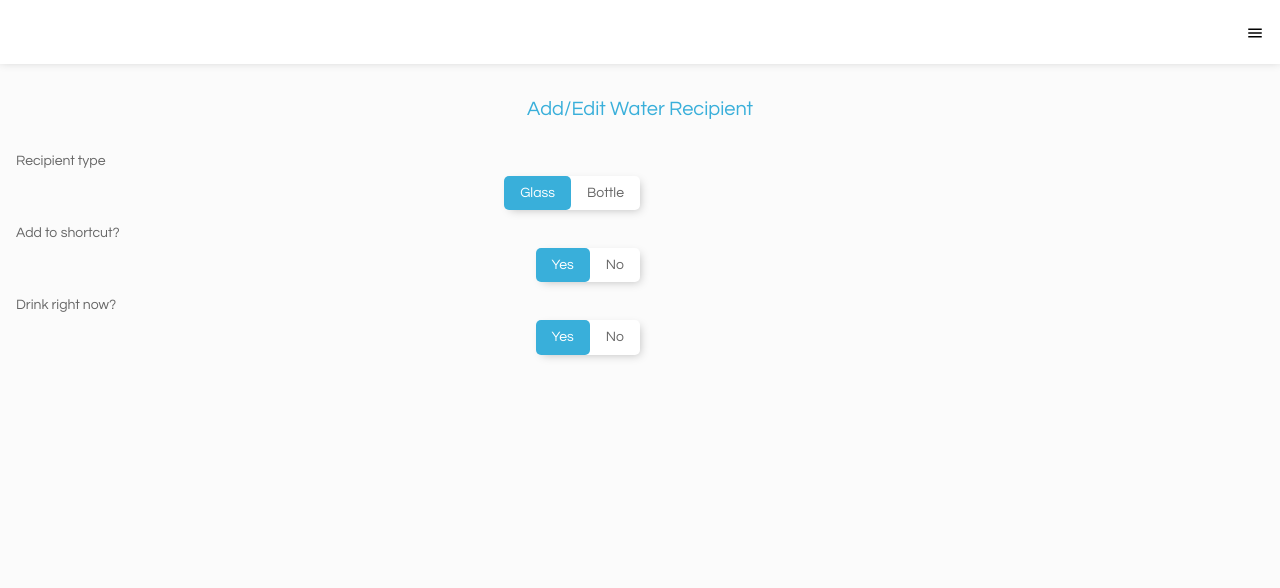
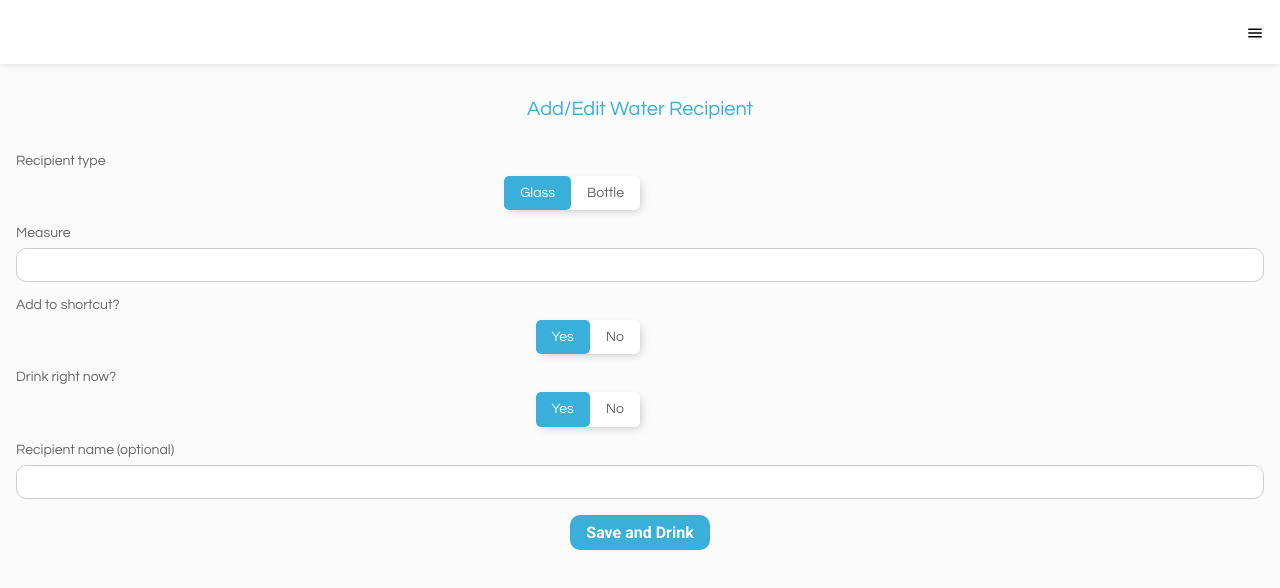
Before and after one commit to lararthur/water-accountant-frontend, a Next.js app: page /water-recipient in a window 1280 px wide. Shown: the top 588 px of the page. Built offline with nearby package versions, Linux system fonts and the light colour scheme.

Commit message:
[ measure validation, water-recipient form]
-> adding validation for measure field
-> adding filds to form

```diff
--- a/src/contexts/ValidationsContext.tsx
+++ b/src/contexts/ValidationsContext.tsx
@@ -15,11 +15,13 @@ interface ValidationsContextData {
   confirmPasswordObj: defaultObjProperties;
   nameObj: defaultObjProperties;
   weightObj: defaultObjProperties;
+  measureObj: defaultObjProperties;
   validateEmail: (email) => void;
   validatePassword: (password) => void;
   validateName: (name) => void;
   validateWeight: (weight) => void;
   validatePasswordEquality: (password, confirmPassword) => void;
+  validateMeasure: (measure) => void;
   resetValidations: () => void;
   setCustomErrorMessage: (name: string, message: string) => void;
 }
@@ -34,6 +36,7 @@ export function ValidationsProvider({ children }: ValidationsProviderProps): JSX
   const [confirmPasswordObj, setConfirmPasswordObj] = useState(defaultObj);
   const [nameObj, setNameObj] = useState(defaultObj);
   const [weightObj, setWeightObj] = useState(defaultObj);
+  const [measureObj, setMeasureObj] = useState(defaultObj);
 
   const resetValidations = () => {
     setEmailObj(defaultObj);
@@ -201,6 +204,37 @@ export function ValidationsProvider({ children }: ValidationsProviderProps): JSX
     setNameObj({ isValid: false, message: 'Invalid user name' });
   };
 
+  const validateMeasure = (measure) => {
+    if (!measure) {
+      const newMeasureObj = {
+        isValid: false,
+        message: 'No measure was provided',
+      };
+      setMeasureObj(newMeasureObj);
+      return;
+    }
+
+    if (typeof measure !== 'number') {
+      const newMeasureObj = {
+        isValid: false,
+        message: 'Measure must be a number',
+      };
+      setMeasureObj(newMeasureObj);
+      return;
+    }
+
+    if (measure <= 0) {
+      const newMeasureObj = {
+        isValid: false,
+        message: 'Invalid measure',
+      };
+      setMeasureObj(newMeasureObj);
+      return;
+    }
+
+    setMeasureObj({ isValid: true, message: null });
+  };
+
   const validateWeight = (weight) => {
     if (!weight) {
       const newWeightObj = {
@@ -239,11 +273,13 @@ export function ValidationsProvider({ children }: ValidationsProviderProps): JSX
       confirmPasswordObj,
       nameObj,
       weightObj,
+      measureObj,
       validateEmail,
       validatePassword,
       validateName,
       validateWeight,
       validatePasswordEquality,
+      validateMeasure,
       resetValidations,
       setCustomErrorMessage,
     }}
--- a/src/pages/basic-info.tsx
+++ b/src/pages/basic-info.tsx
@@ -62,6 +62,7 @@ export default function basicInfoPage(): JSX.Element {
   const handleField = (e) => {
     const fieldName = e.target.name;
     const fieldValue = e.target.value;
+
     if (fieldName === 'name') {
       setName(fieldValue);
       validateName(fieldValue);
--- a/src/pages/water-recipient.tsx
+++ b/src/pages/water-recipient.tsx
@@ -1,6 +1,7 @@
-import React, { useState } from 'react';
+import React, { useContext, useState } from 'react';
 import MenuComponent from '../components/common/MenuComponent';
 import SwitchComponent from '../components/common/SwitchComponent';
+import { ValidationsContext } from '../contexts/ValidationsContext';
 import styles from '../styles/water-recipient.module.scss';
 
 type switchObjArrType = [
@@ -69,6 +70,42 @@ export default function WaterRecipient(): JSX.Element {
     setDrinkNowSwitchObjArr(newSwitchObjArr);
   };
 
+  const [measure, setMeasure] = useState(null);
+  const [recipientName, setRecipientName] = useState('');
+
+  const { measureObj, validateMeasure } = useContext(ValidationsContext);
+
+  const handleField = (e) => {
+    const fieldName = e.target.name;
+    const fieldValue = e.target.value;
+
+    if (fieldName === 'measure') {
+      const valueToNumber = Number(fieldValue);
+
+      if (valueToNumber < 0) {
+        const fixedValue = valueToNumber * -1;
+        setMeasure(fixedValue);
+        validateMeasure(fixedValue);
+        return;
+      }
+      setMeasure(valueToNumber);
+      validateMeasure(valueToNumber);
+    }
+    if (fieldName === 'recipientName') {
+      setRecipientName(fieldValue);
+    }
+  };
+
+  const handleSubmitRecipient = () => {
+    /*
+    @TODO:
+    -> make recipient type, drink now and recipient name fields...
+    -> ...render only if add to shortcut is true.
+    -> also, the button text will change if certain fields are true.
+    -> lastly, submit the form to save the changes.
+    */
+  };
+
   return (
     <section className={`wrapper wrapper--fullHeight wrapper--greyBg ${styles.waterRecipientContainer}`}>
       <MenuComponent />
@@ -88,6 +125,25 @@ export default function WaterRecipient(): JSX.Element {
             />
           </span>
         </div>
+
+        <label
+          htmlFor="measure"
+          // i'm comapring (isValid === false) because the initial value is null...
+          // And it can become false only after validated...
+          // I only want to have the error class after validated.
+          className={`label ${(measureObj.isValid === false) && 'label--error'}`}
+        >
+          <span className="label__text">Measure</span>
+          <input
+            type="number"
+            name="measure"
+            id="measure"
+            className="input"
+            value={measure || ''}
+            onChange={(e) => handleField(e)}
+          />
+          <span className="tooltip">{measureObj.message}</span>
+        </label>
 
         <div className="inputGroup">
           <span
@@ -114,6 +170,28 @@ export default function WaterRecipient(): JSX.Element {
             />
           </span>
         </div>
+
+        <label
+          htmlFor="recipientName"
+          className="label"
+        >
+          <span className="label__text">Recipient name (optional)</span>
+          <input
+            type="text"
+            name="recipientName"
+            id="recipientName"
+            className="input"
+            value={recipientName}
+            onChange={(e) => handleField(e)}
+          />
+        </label>
+
+        <input
+          className="button"
+          type="button"
+          value="Save and Drink"
+          onClick={handleSubmitRecipient}
+        />
       </form>
 
     </section>
```
